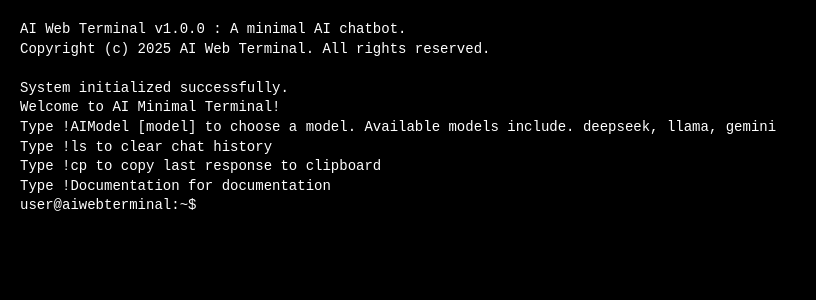
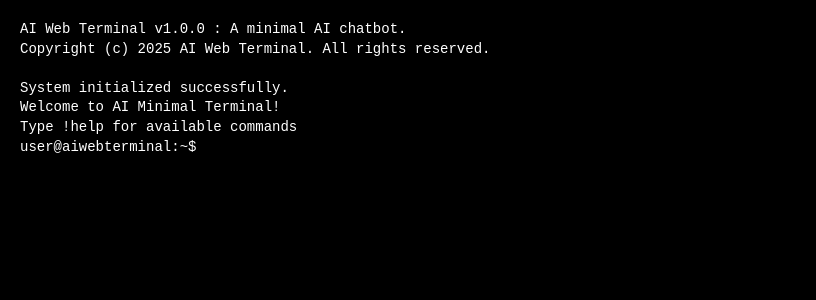
Before and after one commit to SapalChap/AiWebTerminal, a Flask app: page / in a window 1280 px wide. Shown: the top 300 px of the page, without its empty margins (0-816 px from the left). Run offline with Flask 3, Linux system fonts and the light colour scheme.

Commit message:
added a bunch of changes...lol bad commit message but i wanna be able to come back here if needed

```diff
--- a/ai_model.py
+++ b/ai_model.py
@@ -1,28 +1,40 @@
 from openai import OpenAI
 from config import OPENROUTER_API_KEY
 
+# Model mapping dictionary - easy to add/modify models
+MODEL_MAPPING = {
+    "deepseek": "deepseek/deepseek-r1-0528:free",
+    "llama": "meta-llama/llama-3.3-70b-instruct:free",
+    "gemini": "google/gemini-2.0-flash-exp:free",
+    # Add more models here as needed:
+    # "gpt4": "openai/gpt-4",
+    # "claude": "anthropic/claude-3-sonnet",
+}
 
+def get_ai_response(prompt, model="deepseek"):
+    client = OpenAI(
+        base_url="https://openrouter.ai/api/v1",
+        api_key=OPENROUTER_API_KEY
+    )
 
-def get_ai_response(prompt, model = "deepseek"):
-  client = OpenAI(
-    base_url="https://openrouter.ai/api/v1",
-    api_key= OPENROUTER_API_KEY
-  )
+    # Get the actual model name from the mapping
+    actual_model = MODEL_MAPPING.get(model, MODEL_MAPPING["deepseek"])
 
-  if model == "deepseek":
-    model="deepseek/deepseek-chat-v3.1:free"
-  elif model == "llama":
-    model="meta-llama/llama-3.3-70b-instruct:free"
-  elif model == "gemini":
-    model="google/gemini-2.0-flash-exp:free"
+    # If model not found, fallback to deepseek and log it
+    if model not in MODEL_MAPPING:
+        print(f"Warning: Model '{model}' not found, using deepseek instead")
 
-  completion = client.chat.completions.create(
-    model=model,
-    messages=[
-      {
-        "role": "user",
-        "content": prompt
-      }
-    ]
-  )
-  return completion.choices[0].message.content
+    completion = client.chat.completions.create(
+        model=actual_model,
+        messages=[
+            {
+                "role": "user",
+                "content": prompt
+            }
+        ]
+    )
+    return completion.choices[0].message.content
+
+def get_available_models():
+    """Return list of available model names"""
+    return list(MODEL_MAPPING.keys())
--- a/app.py
+++ b/app.py
@@ -13,7 +13,7 @@ def index():
 def execute_command():
     """
     Handle terminal command execution via AJAX POST request
-    Now supports model parameter from frontend
+    supports model parameter from frontend
     """
     data = request.get_json()
     command = data.get('command', '')
--- a/templates/index.html
+++ b/templates/index.html
@@ -59,10 +59,7 @@
         <br>
         <div>System initialized successfully.</div>
         <div>Welcome to AI Minimal Terminal!</div>
-        <div>Type !AIModel [model] to choose a model. Available models include. deepseek, llama, gemini</div>
-        <div>Type !ls to clear chat history</div>
-        <div>Type !cp to copy last response to clipboard</div>
-        <div>Type !Documentation for documentation</div>
+        <div>Type !help for available commands</div>
         <div id="output"></div>
         <div>
             <span>user@aiwebterminal:~$ </span>
@@ -79,6 +76,10 @@
 
         // Track last AI response for copying
         let lastResponse = '';
+
+        // Track ongoing request for cancellation
+        let currentAbortController = null;
+        let isProcessing = false;
 
         // Function to handle special commands (model switching, clear, etc.)
         function handleSpecialCommand(command) {
@@ -100,7 +101,7 @@
             }
 
             // Handle clear command
-            if (cmd === '!ls') {
+            if (cmd === '!cls') {
                 output.innerHTML = ''; // Clear all chat history
                 lastResponse = ''; // Clear last response too
                 return 'Chat history cleared.';
@@ -121,12 +122,69 @@
                 }
             }
 
+            // Handle help command
+            if (cmd === '!help') {
+                const helpText = `Available Commands:
+
+!help - Show this help message
+
+!AIModel [model] - Switch AI model (deepseek, llama, gemini)
+
+!cls - Clear chat history
+
+!cp - Copy last response to clipboard
+
+!stop - Stop current AI processing
+
+!exit - Exit the terminal
+
+
+Just type your message to chat with the AI!`;
+                return helpText;
+            }
+
+            // Handle stop command
+            if (cmd === '!stop') {
+                if (isProcessing && currentAbortController) {
+                    currentAbortController.abort();
+                    currentAbortController = null;
+                    isProcessing = false;
+                    return 'Processing stopped.';
+                } else {
+                    return 'No active processing to stop.';
+                }
+            }
+
+            // Handle exit command
+            if (cmd === '!exit') {
+                // Show goodbye message first
+                setTimeout(() => {
+                    // Try to close the window/tab
+                    window.close();
+
+                    // If window.close() doesn't work (due to browser restrictions),
+                    // show alternative instructions
+                    setTimeout(() => {
+                        const exitMessage = document.createElement('div');
+                        exitMessage.textContent = 'Auto window close was blocked by your browser. Please close this browser tab manually (Ctrl+W or click the X button). Thank you for using AI Web Terminal!';
+                        exitMessage.style.color = '#ff6666';
+                        output.appendChild(exitMessage);
+                    }, 500);
+                }, 1000);
+
+                return 'Thanks for using AI Web Terminal! Closing...';
+            }
+
             return null; // Not a special command
         }
 
         // Function to send command to Flask backend
         async function executeCommand(command) {
             try {
+                // Create new AbortController for this request
+                currentAbortController = new AbortController();
+                isProcessing = true;
+
                 const response = await fetch('/execute_command', {
                     method: 'POST',
                     headers: {
@@ -135,10 +193,15 @@
                     body: JSON.stringify({
                         command: command,
                         model: currentModel  // Send current model to Flask
-                    })
+                    }),
+                    signal: currentAbortController.signal  // Add abort signal
                 });
 
                 const data = await response.json();
+
+                // Reset processing state
+                isProcessing = false;
+                currentAbortController = null;
 
                 if (data.success) {
                     return data.response;
@@ -146,6 +209,14 @@
                     return 'Error: Command execution failed';
                 }
             } catch (error) {
+                // Reset processing state
+                isProcessing = false;
+                currentAbortController = null;
+
+                if (error.name === 'AbortError') {
+                    return 'Request was cancelled.';
+                }
+
                 console.error('Error:', error);
                 return 'Error: Failed to communicate with server';
             }
@@ -174,28 +245,44 @@
                     const responseLine = document.createElement('div');
                     responseLine.textContent = specialResponse;
                     responseLine.style.color = '#00ff00'; // Green color for system messages
+                    responseLine.style.whiteSpace = 'pre-wrap'; // Preserve line breaks and formatting
                     output.appendChild(responseLine);
                 } else {
                     // Show loading indicator for AI requests
                     const loadingLine = document.createElement('div');
-                    loadingLine.textContent = 'Processing...';
+                    loadingLine.textContent = 'Processing... (type !stop to cancel)';
                     loadingLine.className = 'loading';
                     output.appendChild(loadingLine);
 
+                    try {
                         // Execute command via Flask backend
                         const response = await executeCommand(command);
 
                         // Store response for copying
                         lastResponse = response;
 
-                    // Remove loading indicator
+                        // Remove loading indicator if it still exists
+                        if (loadingLine.parentNode) {
                             output.removeChild(loadingLine);
+                        }
 
                         // Add response to output
                         const responseLine = document.createElement('div');
                         responseLine.textContent = response;
                         responseLine.style.whiteSpace = 'pre-wrap'; // Preserve formatting
                         output.appendChild(responseLine);
+                    } catch (error) {
+                        // Remove loading indicator if it still exists
+                        if (loadingLine.parentNode) {
+                            output.removeChild(loadingLine);
+                        }
+
+                        // Show error message
+                        const errorLine = document.createElement('div');
+                        errorLine.textContent = 'Request was cancelled or failed.';
+                        errorLine.style.color = '#ff6666';
+                        output.appendChild(errorLine);
+                    }
                 }
 
                 // Scroll to bottom
```
Lines whose indentation alone changed are shown as unchanged.
